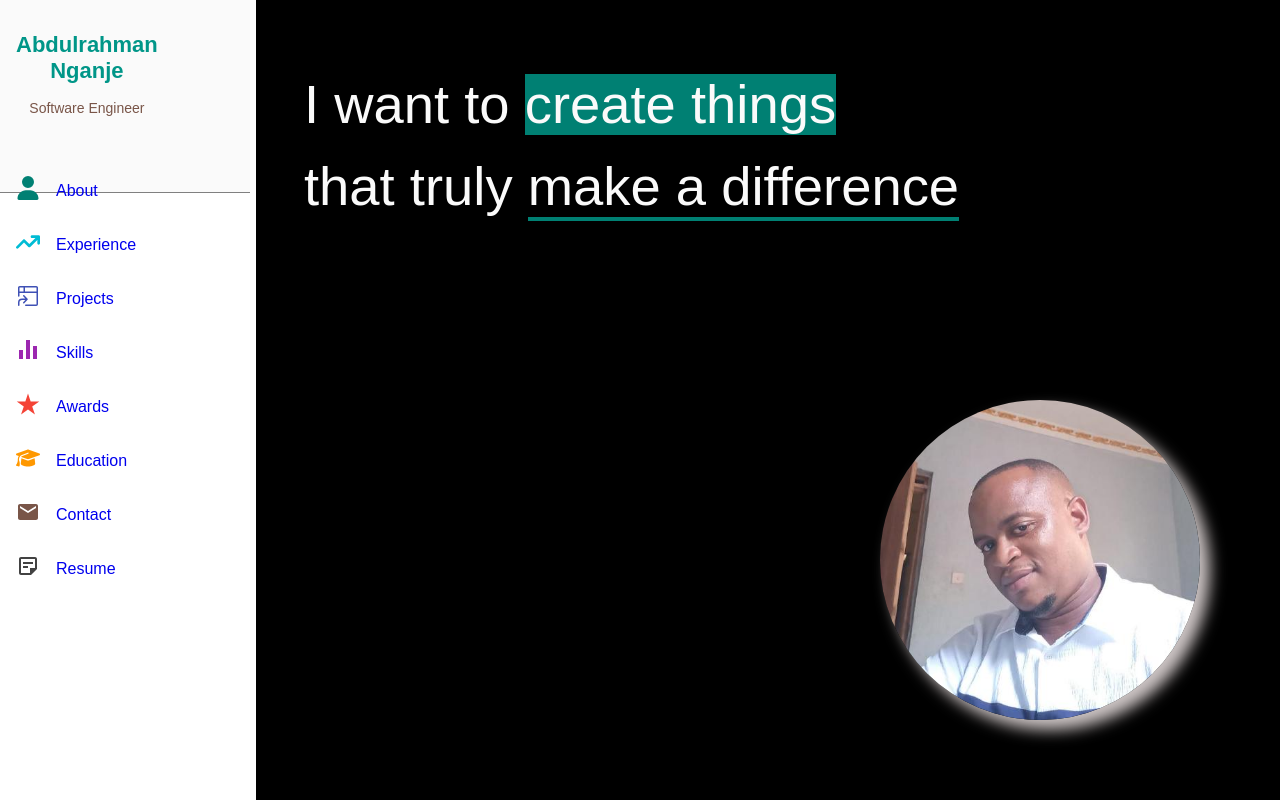
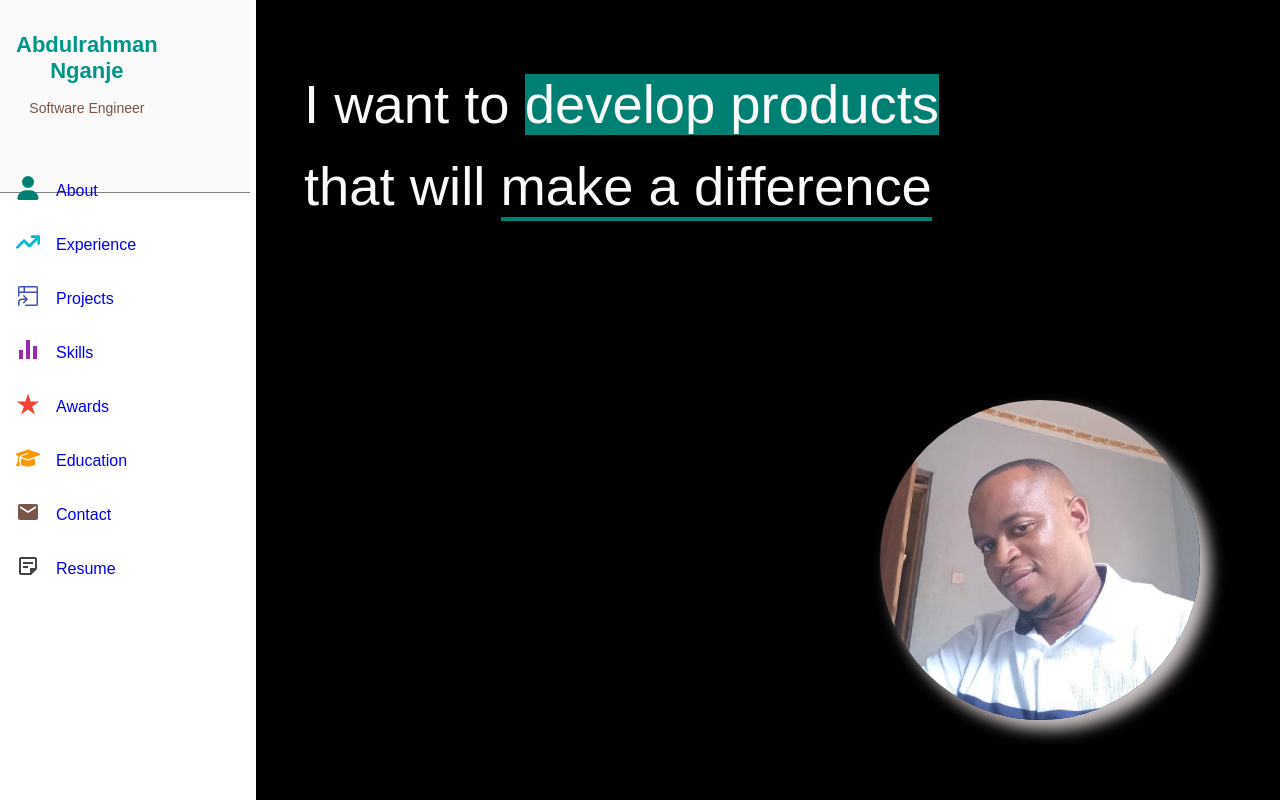
Before and after one commit to asnganje/professional-portoflio-v1, a React (Vite) app: page / in a window 1280 px wide. Shown: the top 800 px of the page. Built offline with nearby package versions, Linux system fonts and the light colour scheme.

Commit message:
Modify landing page

```diff
--- a/src/pages/Landing.jsx
+++ b/src/pages/Landing.jsx
@@ -2,7 +2,7 @@ import profImg from '../assets/profileImg.jpeg'
 
 const Landing = () => {
     return <div className="land">
-                <h3 className='top-desc'>I want to <span className='things'>create things</span> <br/> that truly
+                <h3 className='top-desc'>I want to <span className='things'>develop products</span> <br/> that will
                 <span> </span><span className='diff'>make a difference</span></h3>
                 <img src={profImg} alt="profile-pic" className='profile-pic'/>
         </div>
```
